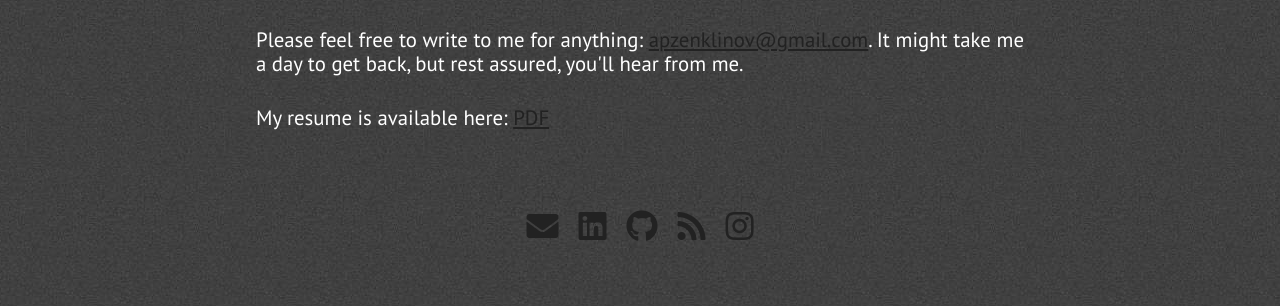
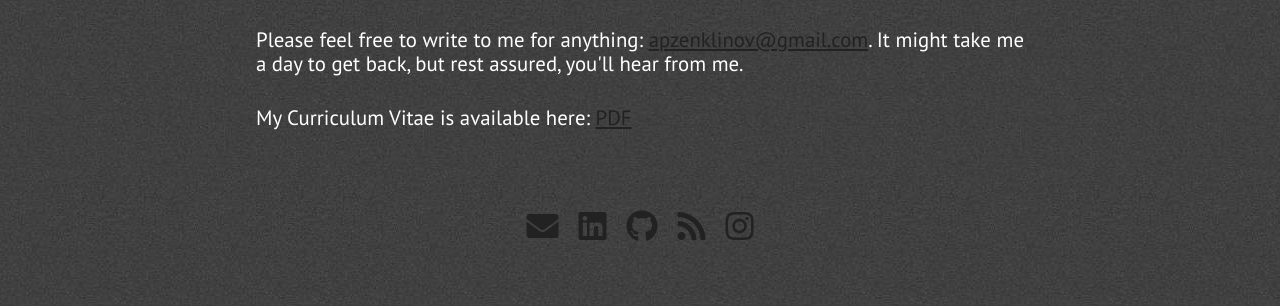
Before and after one commit to zenklinov/portfolio, a Jekyll site: the page built from index.html, in a window 1280 px wide and 900 px high, scrolled down 4035 px. Shown: the part 349-655 px from the top of the window. Built offline with Jekyll 4.4.1, drawn with Linux system fonts in a browser that asks for light colours; nearby versions of some CDN libraries.

Commit message:
Update extra.html

```diff
--- a/_includes/extra.html
+++ b/_includes/extra.html
@@ -9,7 +9,7 @@
                 Please feel free to write to me for anything: <a href="mailto:{{ site.email }}">{{ site.email }}</a>. It might take me a day to get back, but rest assured, you'll hear from me.
             </p>
             <p class="paragraph-text justify-text">
-                My resume is available here: <a href="{{ site.blog_url }}/resume/resume.pdf">PDF</a>
+                My Curriculum Vitae is available here: <a href="{{ site.blog_url }}/cv/cv.pdf">PDF</a>
             </p>
             <div class="extra-links">
                 <span class="hint--bottom bottom-link" aria-label="Email">
```
